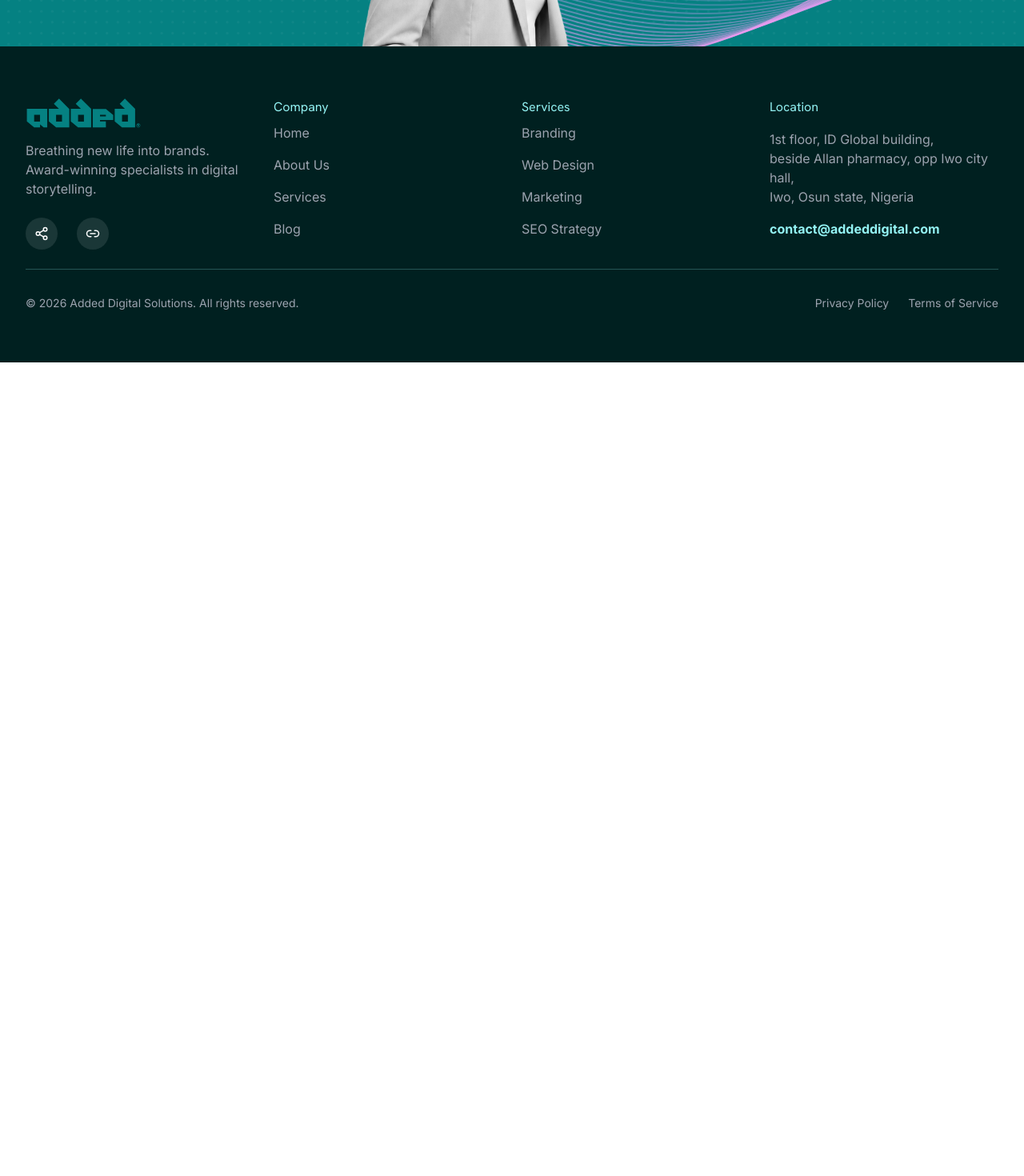
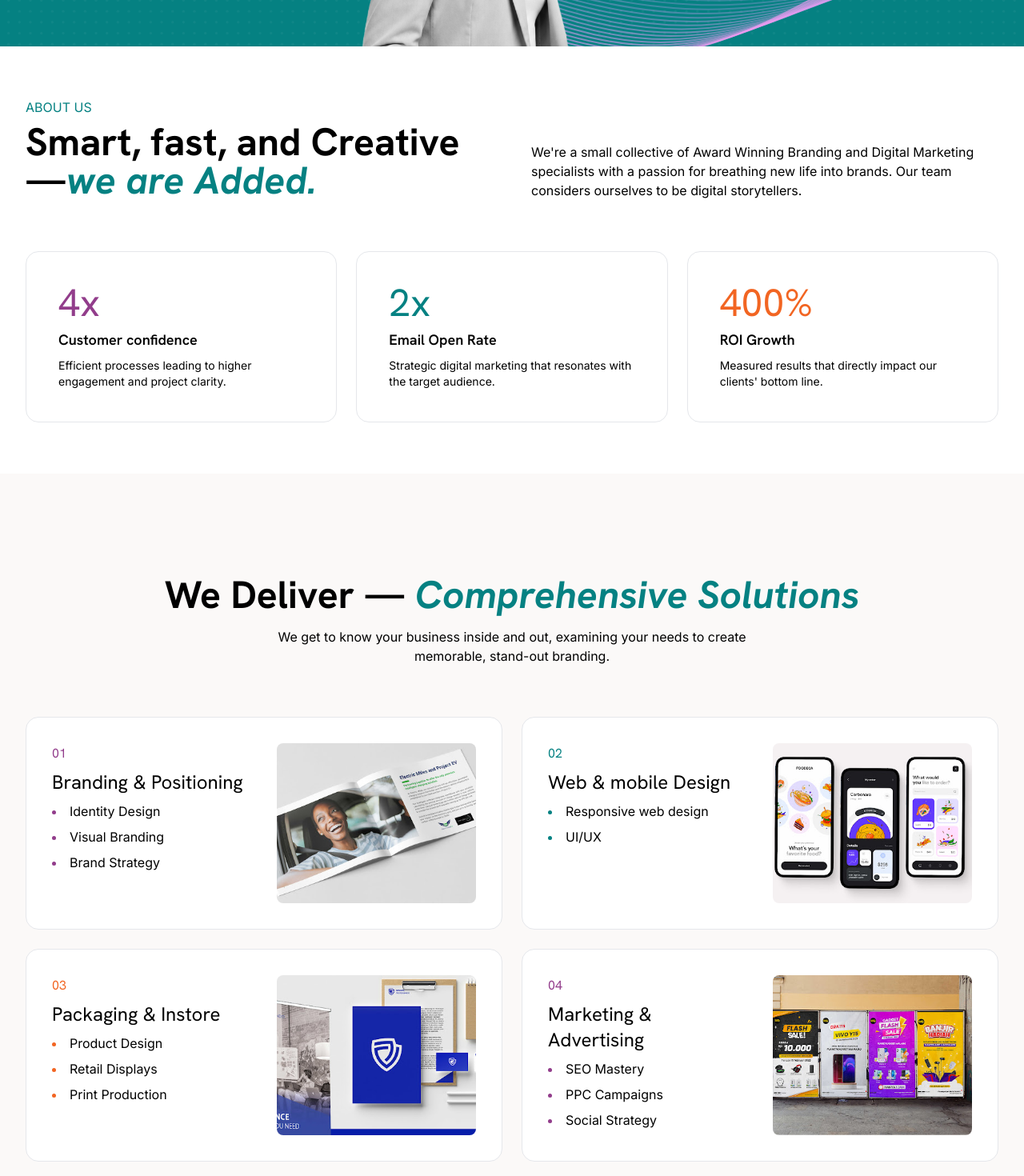
Before and after one commit to Qaudri/added-frontend, a Nuxt app: page / in a window 1280 px wide. Shown: the part 920-2390 px from the top of the page at 80% size. Before the commit the page ends 1373 px from the top, so only its background shows below. Built offline with nearby package versions, Linux system fonts and the light colour scheme.

Commit message:
feat: design About and Services sections with new content and layout

```diff
--- a/pages/index.vue
+++ b/pages/index.vue
@@ -1,5 +1,108 @@
 <template>
   <HomeHero></HomeHero>
+
+  <section class="isolate py-16" id="About">
+    <Container class="space-y-16">
+      <div class="grid gap-6 lg:gap-10 lg:grid-cols-2 xl:gap-12 items-end">
+        <div class="grid gap-2">
+          <UiTypographyP class="text-primary uppercase">About Us</UiTypographyP>
+          <UiTypographyH2>Smart, fast, and Creative <br> —<em class="text-primary">we are Added.</em></UiTypographyH2>
+        </div>
+        <UiTypographyP>
+          We're a small collective of Award Winning Branding and Digital Marketing
+          specialists with a passion for breathing new life into brands. Our team
+          considers ourselves to be digital storytellers.
+        </UiTypographyP>
+      </div>
+      <ul class="grid lg:grid-cols-3 gap-6">
+        <li class="rounded-2xl p-10 border border-gray-200 space-y-2">
+          <h3 class="text-5xl font-normal text-[#923D8B]">4x</h3>
+          <h5 class="text-lg font-semibold">Customer confidence</h5>
+          <p class="text-sm">
+            Efficient processes leading to higher
+            engagement and project clarity.
+          </p>
+        </li>
+        <li class="rounded-2xl p-10 border border-gray-200 space-y-2">
+          <h3 class="text-5xl font-normal text-primary">2x</h3>
+          <h5 class="text-lg font-semibold">Email Open Rate</h5>
+          <p class="text-sm">
+            Strategic digital marketing that resonates with
+            the target audience.
+          </p>
+        </li>
+        <li class="rounded-2xl p-10 border border-gray-200 space-y-2">
+          <h3 class="text-5xl font-normal text-secondary">400%</h3>
+          <h5 class="text-lg font-semibold">ROI Growth</h5>
+          <p class="text-sm">
+            Measured results that directly impact our
+            clients' bottom line.
+          </p>
+        </li>
+      </ul>
+    </Container>
+  </section>
+
+  <section class="py-32 bg-[#fbf9f8]" id="Services">
+    <Container class="space-y-16">
+      <div class="text-center space-y-4">
+        <UiTypographyH2>We Deliver — <em class="text-primary">Comprehensive Solutions</em></UiTypographyH2>
+        <UiTypographyP class="max-w-2xl mx-auto">
+          We get to know your business inside and out, examining your needs to create
+          memorable, stand-out branding.
+        </UiTypographyP>
+      </div>
+      <ul class="grid lg:grid-cols-2 gap-6">
+        <li class="bg-white border-gray-200 border rounded-2xl p-8 gap-8 grid md:grid-cols-2">
+          <div class="space-y-2">
+            <span class="hanken text-base text-[#923D8B]">01</span>
+            <h4 class="text-2xl">Branding & Positioning</h4>
+            <ul class="space-y-2 list-disc list-inside marker:text-[#923D8B]">
+              <li>Identity Design</li>
+              <li>Visual Branding</li>
+              <li>Brand Strategy</li>
+            </ul>
+          </div>
+          <img src="/images/branding.jpg" alt="Branding" class="rounded-lg h-[200px] object-cover" >
+        </li>
+        <li class="bg-white border-gray-200 border rounded-2xl p-8 gap-8 grid md:grid-cols-2">
+          <div class="space-y-2">
+            <span class="hanken text-base text-primary">02</span>
+            <h4 class="text-2xl">Web & mobile Design</h4>
+            <ul class="space-y-2 list-disc list-inside marker:text-primary">
+              <li>Responsive web design</li>
+              <li>UI/UX</li>
+            </ul>
+          </div>
+          <img src="/images/digital.jpg" alt="Branding" class="rounded-lg h-[200px] object-cover" >
+        </li>
+        <li class="bg-white border-gray-200 border rounded-2xl p-8 gap-8 grid md:grid-cols-2">
+          <div class="space-y-2">
+            <span class="hanken text-base text-secondary">03</span>
+            <h4 class="text-2xl">Packaging & Instore</h4>
+            <ul class="space-y-2 list-disc list-inside marker:text-secondary">
+              <li>Product Design</li>
+              <li>Retail Displays</li>
+              <li>Print Production</li>
+            </ul>
+          </div>
+          <img src="/images/packaging.jpg" alt="Branding" class="rounded-lg h-[200px] object-cover" >
+        </li>
+        <li class="bg-white border-gray-200 border rounded-2xl p-8 gap-8 grid md:grid-cols-2">
+          <div class="space-y-2">
+            <span class="hanken text-base text-[#923D8B]">04</span>
+            <h4 class="text-2xl">Marketing & Advertising</h4>
+            <ul class="space-y-2 list-disc list-inside marker:text-[#923D8B]">
+              <li>SEO Mastery</li>
+              <li>PPC Campaigns</li>
+              <li>Social Strategy</li>
+            </ul>
+          </div>
+          <img src="/images/marketing.jpg" alt="Branding" class="rounded-lg h-[200px] object-cover" >
+        </li>
+      </ul>
+    </Container>
+  </section>
 </template>
 
 <script setup lang="ts">
```
